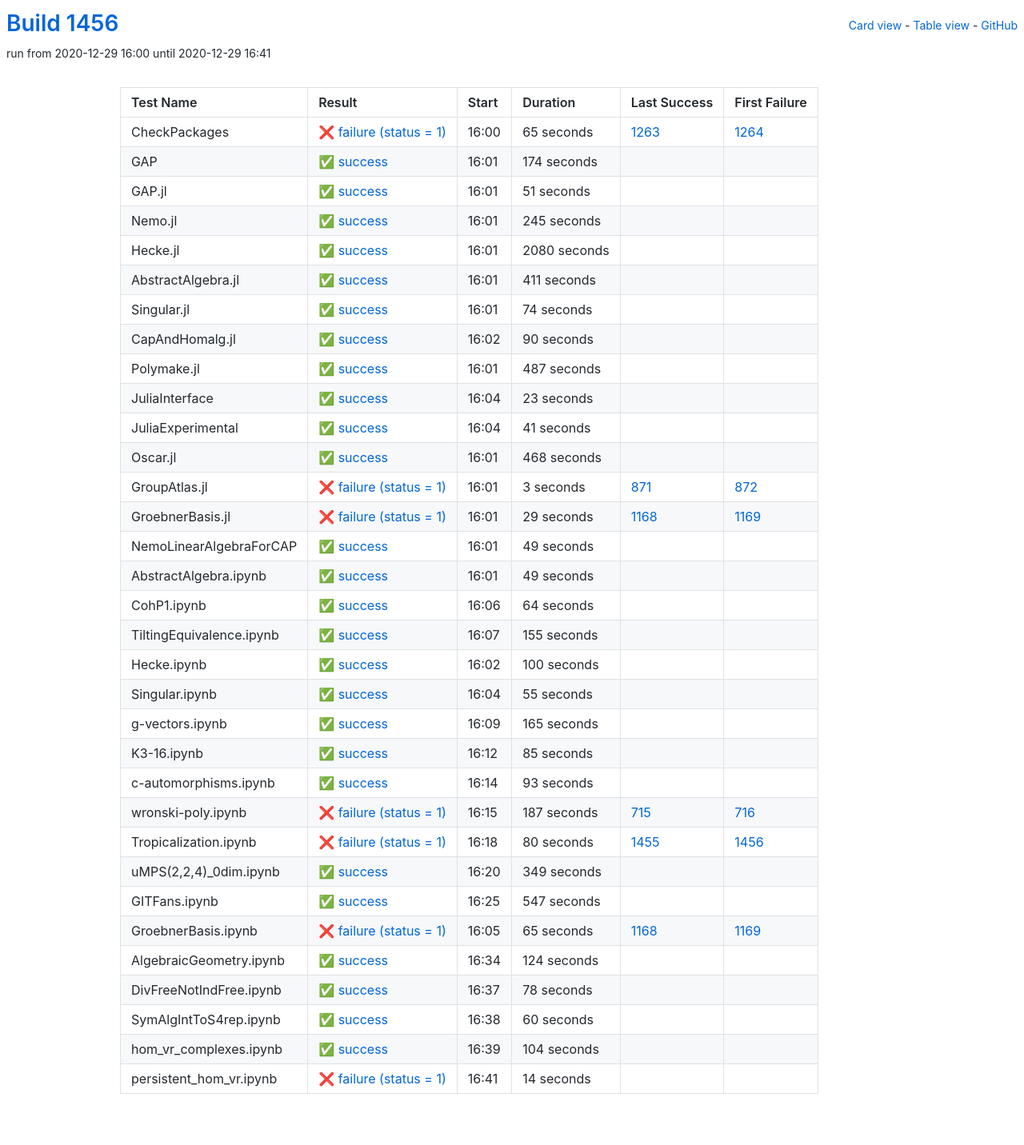
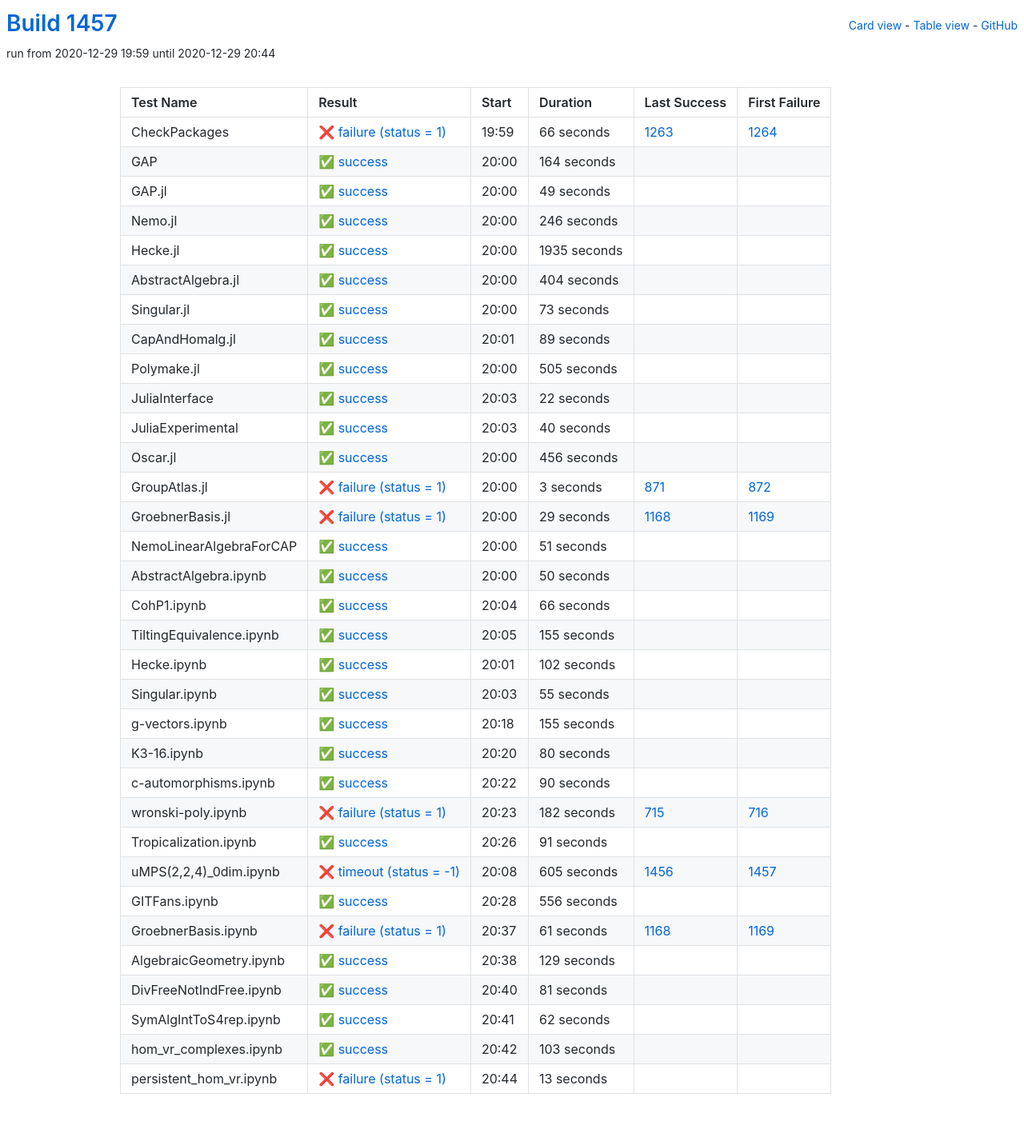
Before and after one commit to oscar-system/oscar-ci-status-stable, a Jekyll site: the page built from table.html, in a window 1280 px wide. Shown: the whole page at 80% size. Built offline with Jekyll 4.4.1, drawn with Linux system fonts in a browser that asks for light colours.

Commit message:
Build #1457

```diff
--- a/_data/ci.yml
+++ b/_data/ci.yml
@@ -1,6 +1,6 @@
 ---
-build: 1456
-build_url: https://oscarci.mathematik.uni-kl.de/job/oscar-stable/1456/
+build: 1457
+build_url: https://oscarci.mathematik.uni-kl.de/job/oscar-stable/1457/
 job: oscar-stable
 organization: oscar-system
 repo: oscar-ci-status-stable
@@ -8,152 +8,152 @@ repourl: https://github.com/oscar-system/oscar-ci-status-stable
 tests:
 - name: CheckPackages
   id: checkpackages
-  log: https://oscarci.mathematik.uni-kl.de/job/oscar-stable/1456/artifact/logs/build-1456/CheckPackages.log
-  start: 2020-12-29 16:00
+  log: https://oscarci.mathematik.uni-kl.de/job/oscar-stable/1457/artifact/logs/build-1457/CheckPackages.log
+  start: 2020-12-29 19:59
   success: false
   exitcode: 1
   status: failure
-  duration: 65
+  duration: 66
   last_success: 1263
   last_success_url: https://oscarci.mathematik.uni-kl.de/job/oscar-stable/1263/
   first_failure: 1264
   first_failure_url: https://oscarci.mathematik.uni-kl.de/job/oscar-stable/1264/
 - name: GAP
   id: gap
-  log: https://oscarci.mathematik.uni-kl.de/job/oscar-stable/1456/artifact/logs/build-1456/GAP.log
-  start: 2020-12-29 16:01
+  log: https://oscarci.mathematik.uni-kl.de/job/oscar-stable/1457/artifact/logs/build-1457/GAP.log
+  start: 2020-12-29 20:00
   success: true
   exitcode: 0
   status: success
-  duration: 174
+  duration: 164
   last_success: false
   last_success_url:
   first_failure: false
   first_failure_url:
 - name: GAP.jl
   id: gap-jl
-  log: https://oscarci.mathematik.uni-kl.de/job/oscar-stable/1456/artifact/logs/build-1456/GAP.jl.log
-  start: 2020-12-29 16:01
+  log: https://oscarci.mathematik.uni-kl.de/job/oscar-stable/1457/artifact/logs/build-1457/GAP.jl.log
+  start: 2020-12-29 20:00
   success: true
   exitcode: 0
   status: success
-  duration: 51
+  duration: 49
   last_success: false
   last_success_url:
   first_failure: false
   first_failure_url:
 - name: Nemo.jl
   id: nemo-jl
-  log: https://oscarci.mathematik.uni-kl.de/job/oscar-stable/1456/artifact/logs/build-1456/Nemo.jl.log
-  start: 2020-12-29 16:01
+  log: https://oscarci.mathematik.uni-kl.de/job/oscar-stable/1457/artifact/logs/build-1457/Nemo.jl.log
+  start: 2020-12-29 20:00
   success: true
   exitcode: 0
   status: success
-  duration: 245
+  duration: 246
   last_success: false
   last_success_url:
   first_failure: false
   first_failure_url:
 - name: Hecke.jl
   id: hecke-jl
-  log: https://oscarci.mathematik.uni-kl.de/job/oscar-stable/1456/artifact/logs/build-1456/Hecke.jl.log
-  start: 2020-12-29 16:01
+  log: https://oscarci.mathematik.uni-kl.de/job/oscar-stable/1457/artifact/logs/build-1457/Hecke.jl.log
+  start: 2020-12-29 20:00
   success: true
   exitcode: 0
   status: success
-  duration: 2080
+  duration: 1935
   last_success: false
   last_success_url:
   first_failure: false
   first_failure_url:
 - name: AbstractAlgebra.jl
   id: abstractalgebra-jl
-  log: https://oscarci.mathematik.uni-kl.de/job/oscar-stable/1456/artifact/logs/build-1456/AbstractAlgebra.jl.log
-  start: 2020-12-29 16:01
+  log: https://oscarci.mathematik.uni-kl.de/job/oscar-stable/1457/artifact/logs/build-1457/AbstractAlgebra.jl.log
+  start: 2020-12-29 20:00
   success: true
   exitcode: 0
   status: success
-  duration: 411
+  duration: 404
   last_success: false
   last_success_url:
   first_failure: false
   first_failure_url:
 - name: Singular.jl
   id: singular-jl
-  log: https://oscarci.mathematik.uni-kl.de/job/oscar-stable/1456/artifact/logs/build-1456/Singular.jl.log
-  start: 2020-12-29 16:01
+  log: https://oscarci.mathematik.uni-kl.de/job/oscar-stable/1457/artifact/logs/build-1457/Singular.jl.log
+  start: 2020-12-29 20:00
   success: true
   exitcode: 0
   status: success
-  duration: 74
+  duration: 73
   last_success: false
   last_success_url:
   first_failure: false
   first_failure_url:
 - name: CapAndHomalg.jl
   id: capandhomalg-jl
-  log: https://oscarci.mathematik.uni-kl.de/job/oscar-stable/1456/artifact/logs/build-1456/CapAndHomalg.jl.log
-  start: 2020-12-29 16:02
+  log: https://oscarci.mathematik.uni-kl.de/job/oscar-stable/1457/artifact/logs/build-1457/CapAndHomalg.jl.log
+  start: 2020-12-29 20:01
   success: true
   exitcode: 0
   status: success
-  duration: 90
+  duration: 89
   last_success: false
   last_success_url:
   first_failure: false
   first_failure_url:
 - name: Polymake.jl
   id: polymake-jl
-  log: https://oscarci.mathematik.uni-kl.de/job/oscar-stable/1456/artifact/logs/build-1456/Polymake.jl.log
-  start: 2020-12-29 16:01
+  log: https://oscarci.mathematik.uni-kl.de/job/oscar-stable/1457/artifact/logs/build-1457/Polymake.jl.log
+  start: 2020-12-29 20:00
   success: true
   exitcode: 0
   status: success
-  duration: 487
+  duration: 505
   last_success: false
   last_success_url:
   first_failure: false
   first_failure_url:
 - name: JuliaInterface
   id: juliainterface
-  log: https://oscarci.mathematik.uni-kl.de/job/oscar-stable/1456/artifact/logs/build-1456/JuliaInterface.log
-  start: 2020-12-29 16:04
+  log: https://oscarci.mathematik.uni-kl.de/job/oscar-stable/1457/artifact/logs/build-1457/JuliaInterface.log
+  start: 2020-12-29 20:03
   success: true
   exitcode: 0
   status: success
-  duration: 23
+  duration: 22
   last_success: false
   last_success_url:
   first_failure: false
   first_failure_url:
 - name: JuliaExperimental
   id: juliaexperimental
-  log: https://oscarci.mathematik.uni-kl.de/job/oscar-stable/1456/artifact/logs/build-1456/JuliaExperimental.log
-  start: 2020-12-29 16:04
+  log: https://oscarci.mathematik.uni-kl.de/job/oscar-stable/1457/artifact/logs/build-1457/JuliaExperimental.log
+  start: 2020-12-29 20:03
   success: true
   exitcode: 0
   status: success
-  duration: 41
+  duration: 40
   last_success: false
   last_success_url:
   first_failure: false
   first_failure_url:
 - name: Oscar.jl
   id: oscar-jl
-  log: https://oscarci.mathematik.uni-kl.de/job/oscar-stable/1456/artifact/logs/build-1456/Oscar.jl.log
-  start: 2020-12-29 16:01
+  log: https://oscarci.mathematik.uni-kl.de/job/oscar-stable/1457/artifact/logs/build-1457/Oscar.jl.log
+  start: 2020-12-29 20:00
   success: true
   exitcode: 0
   status: success
-  duration: 468
+  duration: 456
   last_success: false
   last_success_url:
   first_failure: false
   first_failure_url:
 - name: GroupAtlas.jl
   id: groupatlas-jl
-  log: https://oscarci.mathematik.uni-kl.de/job/oscar-stable/1456/artifact/logs/build-1456/GroupAtlas.jl.log
-  start: 2020-12-29 16:01
+  log: https://oscarci.mathematik.uni-kl.de/job/oscar-stable/1457/artifact/logs/build-1457/GroupAtlas.jl.log
+  start: 2020-12-29 20:00
   success: false
   exitcode: 1
   status: failure
@@ -164,8 +164,8 @@ tests:
   first_failure_url: https://oscarci.mathematik.uni-kl.de/job/oscar-stable/872/
 - name: GroebnerBasis.jl
   id: groebnerbasis-jl
-  log: https://oscarci.mathematik.uni-kl.de/job/oscar-stable/1456/artifact/logs/build-1456/GroebnerBasis.jl.log
-  start: 2020-12-29 16:01
+  log: https://oscarci.mathematik.uni-kl.de/job/oscar-stable/1457/artifact/logs/build-1457/GroebnerBasis.jl.log
+  start: 2020-12-29 20:00
   success: false
   exitcode: 1
   status: failure
@@ -176,44 +176,44 @@ tests:
   first_failure_url: https://oscarci.mathematik.uni-kl.de/job/oscar-stable/1169/
 - name: NemoLinearAlgebraForCAP
   id: nemolinearalgebraforcap
-  log: https://oscarci.mathematik.uni-kl.de/job/oscar-stable/1456/artifact/logs/build-1456/NemoLinearAlgebraForCAP.log
-  start: 2020-12-29 16:01
+  log: https://oscarci.mathematik.uni-kl.de/job/oscar-stable/1457/artifact/logs/build-1457/NemoLinearAlgebraForCAP.log
+  start: 2020-12-29 20:00
   success: true
   exitcode: 0
   status: success
-  duration: 49
+  duration: 51
   last_success: false
   last_success_url:
   first_failure: false
   first_failure_url:
 - name: AbstractAlgebra.ipynb
   id: abstractalgebra-ipynb
-  log: https://oscarci.mathematik.uni-kl.de/job/oscar-stable/1456/artifact/logs/build-1456/AbstractAlgebra.ipynb.log
-  start: 2020-12-29 16:01
+  log: https://oscarci.mathematik.uni-kl.de/job/oscar-stable/1457/artifact/logs/build-1457/AbstractAlgebra.ipynb.log
+  start: 2020-12-29 20:00
   success: true
   exitcode: 0
   status: success
-  duration: 49
+  duration: 50
   last_success: false
   last_success_url:
   first_failure: false
   first_failure_url:
 - name: CohP1.ipynb
   id: cohp1-ipynb
-  log: https://oscarci.mathematik.uni-kl.de/job/oscar-stable/1456/artifact/logs/build-1456/CohP1.ipynb.log
-  start: 2020-12-29 16:06
+  log: https://oscarci.mathematik.uni-kl.de/job/oscar-stable/1457/artifact/logs/build-1457/CohP1.ipynb.log
+  start: 2020-12-29 20:04
   success: true
   exitcode: 0
   status: success
-  duration: 64
+  duration: 66
   last_success: false
   last_success_url:
   first_failure: false
   first_failure_url:
 - name: TiltingEquivalence.ipynb
   id: tiltingequivalence-ipynb
-  log: https://oscarci.mathematik.uni-kl.de/job/oscar-stable/1456/artifact/logs/build-1456/TiltingEquivalence.ipynb.log
-  start: 2020-12-29 16:07
+  log: https://oscarci.mathematik.uni-kl.de/job/oscar-stable/1457/artifact/logs/build-1457/TiltingEquivalence.ipynb.log
+  start: 2020-12-29 20:05
   success: true
   exitcode: 0
   status: success
@@ -224,20 +224,20 @@ tests:
   first_failure_url:
 - name: Hecke.ipynb
   id: hecke-ipynb
-  log: https://oscarci.mathematik.uni-kl.de/job/oscar-stable/1456/artifact/logs/build-1456/Hecke.ipynb.log
-  start: 2020-12-29 16:02
+  log: https://oscarci.mathematik.uni-kl.de/job/oscar-stable/1457/artifact/logs/build-1457/Hecke.ipynb.log
+  start: 2020-12-29 20:01
   success: true
   exitcode: 0
   status: success
-  duration: 100
+  duration: 102
   last_success: false
   last_success_url:
   first_failure: false
   first_failure_url:
 - name: Singular.ipynb
   id: singular-ipynb
-  log: https://oscarci.mathematik.uni-kl.de/job/oscar-stable/1456/artifact/logs/build-1456/Singular.ipynb.log
-  start: 2020-12-29 16:04
+  log: https://oscarci.mathematik.uni-kl.de/job/oscar-stable/1457/artifact/logs/build-1457/Singular.ipynb.log
+  start: 2020-12-29 20:03
   success: true
   exitcode: 0
   status: success
@@ -248,156 +248,156 @@ tests:
   first_failure_url:
 - name: g-vectors.ipynb
   id: g-vectors-ipynb
-  log: https://oscarci.mathematik.uni-kl.de/job/oscar-stable/1456/artifact/logs/build-1456/g-vectors.ipynb.log
-  start: 2020-12-29 16:09
+  log: https://oscarci.mathematik.uni-kl.de/job/oscar-stable/1457/artifact/logs/build-1457/g-vectors.ipynb.log
+  start: 2020-12-29 20:18
   success: true
   exitcode: 0
   status: success
-  duration: 165
+  duration: 155
   last_success: false
   last_success_url:
   first_failure: false
   first_failure_url:
 - name: K3-16.ipynb
   id: k3-16-ipynb
-  log: https://oscarci.mathematik.uni-kl.de/job/oscar-stable/1456/artifact/logs/build-1456/K3-16.ipynb.log
-  start: 2020-12-29 16:12
+  log: https://oscarci.mathematik.uni-kl.de/job/oscar-stable/1457/artifact/logs/build-1457/K3-16.ipynb.log
+  start: 2020-12-29 20:20
   success: true
   exitcode: 0
   status: success
-  duration: 85
+  duration: 80
   last_success: false
   last_success_url:
   first_failure: false
   first_failure_url:
 - name: c-automorphisms.ipynb
   id: c-automorphisms-ipynb
-  log: https://oscarci.mathematik.uni-kl.de/job/oscar-stable/1456/artifact/logs/build-1456/c-automorphisms.ipynb.log
-  start: 2020-12-29 16:14
+  log: https://oscarci.mathematik.uni-kl.de/job/oscar-stable/1457/artifact/logs/build-1457/c-automorphisms.ipynb.log
+  start: 2020-12-29 20:22
   success: true
   exitcode: 0
   status: success
-  duration: 93
+  duration: 90
   last_success: false
   last_success_url:
   first_failure: false
   first_failure_url:
 - name: wronski-poly.ipynb
   id: wronski-poly-ipynb
-  log: https://oscarci.mathematik.uni-kl.de/job/oscar-stable/1456/artifact/logs/build-1456/wronski-poly.ipynb.log
-  start: 2020-12-29 16:15
+  log: https://oscarci.mathematik.uni-kl.de/job/oscar-stable/1457/artifact/logs/build-1457/wronski-poly.ipynb.log
+  start: 2020-12-29 20:23
   success: false
   exitcode: 1
   status: failure
-  duration: 187
+  duration: 182
   last_success: 715
   last_success_url: https://oscarci.mathematik.uni-kl.de/job/oscar-stable/715/
   first_failure: 716
   first_failure_url: https://oscarci.mathematik.uni-kl.de/job/oscar-stable/716/
 - name: Tropicalization.ipynb
   id: tropicalization-ipynb
-  log: https://oscarci.mathematik.uni-kl.de/job/oscar-stable/1456/artifact/logs/build-1456/Tropicalization.ipynb.log
-  start: 2020-12-29 16:18
-  success: false
-  exitcode: 1
-  status: failure
-  duration: 80
-  last_success: 1455
-  last_success_url: https://oscarci.mathematik.uni-kl.de/job/oscar-stable/1455/
-  first_failure: 1456
-  first_failure_url: https://oscarci.mathematik.uni-kl.de/job/oscar-stable/1456/
-- name: uMPS(2,2,4)_0dim.ipynb
-  id: umps-2-2-4-0dim-ipynb
-  log: https://oscarci.mathematik.uni-kl.de/job/oscar-stable/1456/artifact/logs/build-1456/uMPS-2-2-4-_0dim.ipynb.log
-  start: 2020-12-29 16:20
+  log: https://oscarci.mathematik.uni-kl.de/job/oscar-stable/1457/artifact/logs/build-1457/Tropicalization.ipynb.log
+  start: 2020-12-29 20:26
   success: true
   exitcode: 0
   status: success
-  duration: 349
+  duration: 91
   last_success: false
   last_success_url:
   first_failure: false
   first_failure_url:
+- name: uMPS(2,2,4)_0dim.ipynb
+  id: umps-2-2-4-0dim-ipynb
+  log: https://oscarci.mathematik.uni-kl.de/job/oscar-stable/1457/artifact/logs/build-1457/uMPS-2-2-4-_0dim.ipynb.log
+  start: 2020-12-29 20:08
+  success: false
+  exitcode: -1
+  status: timeout
+  duration: 605
+  last_success: 1456
+  last_success_url: https://oscarci.mathematik.uni-kl.de/job/oscar-stable/1456/
+  first_failure: 1457
+  first_failure_url: https://oscarci.mathematik.uni-kl.de/job/oscar-stable/1457/
 - name: GITFans.ipynb
   id: gitfans-ipynb
-  log: https://oscarci.mathematik.uni-kl.de/job/oscar-stable/1456/artifact/logs/build-1456/GITFans.ipynb.log
-  start: 2020-12-29 16:25
+  log: https://oscarci.mathematik.uni-kl.de/job/oscar-stable/1457/artifact/logs/build-1457/GITFans.ipynb.log
+  start: 2020-12-29 20:28
   success: true
   exitcode: 0
   status: success
-  duration: 547
+  duration: 556
   last_success: false
   last_success_url:
   first_failure: false
   first_failure_url:
 - name: GroebnerBasis.ipynb
   id: groebnerbasis-ipynb
-  log: https://oscarci.mathematik.uni-kl.de/job/oscar-stable/1456/artifact/logs/build-1456/GroebnerBasis.ipynb.log
-  start: 2020-12-29 16:05
+  log: https://oscarci.mathematik.uni-kl.de/job/oscar-stable/1457/artifact/logs/build-1457/GroebnerBasis.ipynb.log
+  start: 2020-12-29 20:37
   success: false
   exitcode: 1
   status: failure
-  duration: 65
+  duration: 61
   last_success: 1168
   last_success_url: https://oscarci.mathematik.uni-kl.de/job/oscar-stable/1168/
   first_failure: 1169
   first_failure_url: https://oscarci.mathematik.uni-kl.de/job/oscar-stable/1169/
 - name: AlgebraicGeometry.ipynb
   id: algebraicgeometry-ipynb
-  log: https://oscarci.mathematik.uni-kl.de/job/oscar-stable/1456/artifact/logs/build-1456/AlgebraicGeometry.ipynb.log
-  start: 2020-12-29 16:34
+  log: https://oscarci.mathematik.uni-kl.de/job/oscar-stable/1457/artifact/logs/build-1457/AlgebraicGeometry.ipynb.log
+  start: 2020-12-29 20:38
   success: true
   exitcode: 0
   status: success
-  duration: 124
+  duration: 129
   last_success: false
   last_success_url:
   first_failure: false
   first_failure_url:
 - name: DivFreeNotIndFree.ipynb
   id: divfreenotindfree-ipynb
-  log: https://oscarci.mathematik.uni-kl.de/job/oscar-stable/1456/artifact/logs/build-1456/DivFreeNotIndFree.ipynb.log
-  start: 2020-12-29 16:37
+  log: https://oscarci.mathematik.uni-kl.de/job/oscar-stable/1457/artifact/logs/build-1457/DivFreeNotIndFree.ipynb.log
+  start: 2020-12-29 20:40
   success: true
   exitcode: 0
   status: success
-  duration: 78
+  duration: 81
   last_success: false
   last_success_url:
   first_failure: false
   first_failure_url:
 - name: SymAlgIntToS4rep.ipynb
   id: symalginttos4rep-ipynb
-  log: https://oscarci.mathematik.uni-kl.de/job/oscar-stable/1456/artifact/logs/build-1456/SymAlgIntToS4rep.ipynb.log
-  start: 2020-12-29 16:38
+  log: https://oscarci.mathematik.uni-kl.de/job/oscar-stable/1457/artifact/logs/build-1457/SymAlgIntToS4rep.ipynb.log
+  start: 2020-12-29 20:41
   success: true
   exitcode: 0
   status: success
-  duration: 60
+  duration: 62
   last_success: false
   last_success_url:
   first_failure: false
   first_failure_url:
 - name: hom_vr_complexes.ipynb
   id: hom-vr-complexes-ipynb
-  log: https://oscarci.mathematik.uni-kl.de/job/oscar-stable/1456/artifact/logs/build-1456/hom_vr_complexes.ipynb.log
-  start: 2020-12-29 16:39
+  log: https://oscarci.mathematik.uni-kl.de/job/oscar-stable/1457/artifact/logs/build-1457/hom_vr_complexes.ipynb.log
+  start: 2020-12-29 20:42
   success: true
   exitcode: 0
   status: success
-  duration: 104
+  duration: 103
   last_success: false
   last_success_url:
   first_failure: false
   first_failure_url:
 - name: persistent_hom_vr.ipynb
   id: persistent-hom-vr-ipynb
-  log: https://oscarci.mathematik.uni-kl.de/job/oscar-stable/1456/artifact/logs/build-1456/persistent_hom_vr.ipynb.log
-  start: 2020-12-29 16:41
+  log: https://oscarci.mathematik.uni-kl.de/job/oscar-stable/1457/artifact/logs/build-1457/persistent_hom_vr.ipynb.log
+  start: 2020-12-29 20:44
   success: false
   exitcode: 1
   status: failure
-  duration: 14
+  duration: 13
   last_success: false
   last_success_url:
   first_failure: false
```
Also changed, not shown: README.md.
